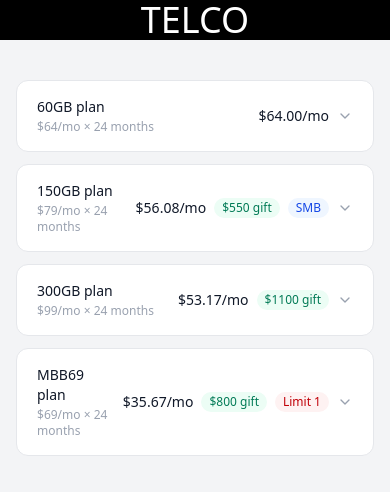
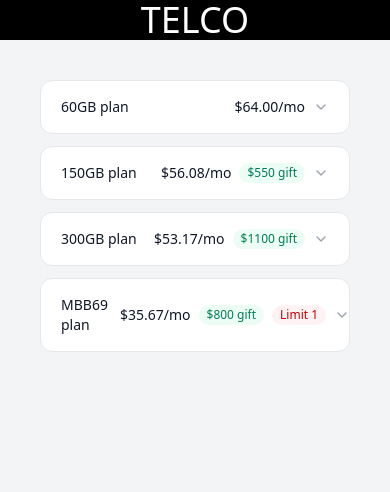
Before and after one commit to m011amad/telco, a React (Vite) app in the folder telco/: page / in a window 390 px wide. Shown: the top 492 px of the page. Built offline with nearby package versions, Linux system fonts and the light colour scheme.

Commit message:
responsive

```diff
--- a/telco/src/Components/Card.jsx
+++ b/telco/src/Components/Card.jsx
@@ -18,7 +18,7 @@ const plansData = [
     months: 24,
     giftCard: 550,
     discount: 0,
-    hasSMB: true,
+    hasSMB: false,
     smbGiftCard: 700,
     limitOne: false,
     extras: [],
@@ -184,9 +184,9 @@ function PlanCard({ plan, index }) {
       >
         <div>
           <p className="text-sm font-medium text-gray-900">{plan.name} plan</p>
-          <p className="text-xs text-gray-400 mt-0.5">
+          {/* <p className="text-xs text-gray-400 mt-0.5">
             ${plan.price}/mo × {plan.months} months
-          </p>
+          </p> */}
         </div>
         <div className="flex items-center gap-2 flex-shrink-0">
           <span className="text-sm font-medium text-gray-900">
@@ -317,7 +317,7 @@ function PlanCard({ plan, index }) {
 export default function PhonePlans() {
   return (
     <div className="min-h-screen bg-gray-100 flex flex-col items-center py-10 px-4">
-      <div className="w-full max-w-md flex flex-col gap-3">
+      <div className="w-full px-6 flex flex-col md:flex-row md:items-start  gap-3">
         {plansData.map((plan, i) => (
           <PlanCard key={plan.name} plan={plan} index={i} />
         ))}
```
